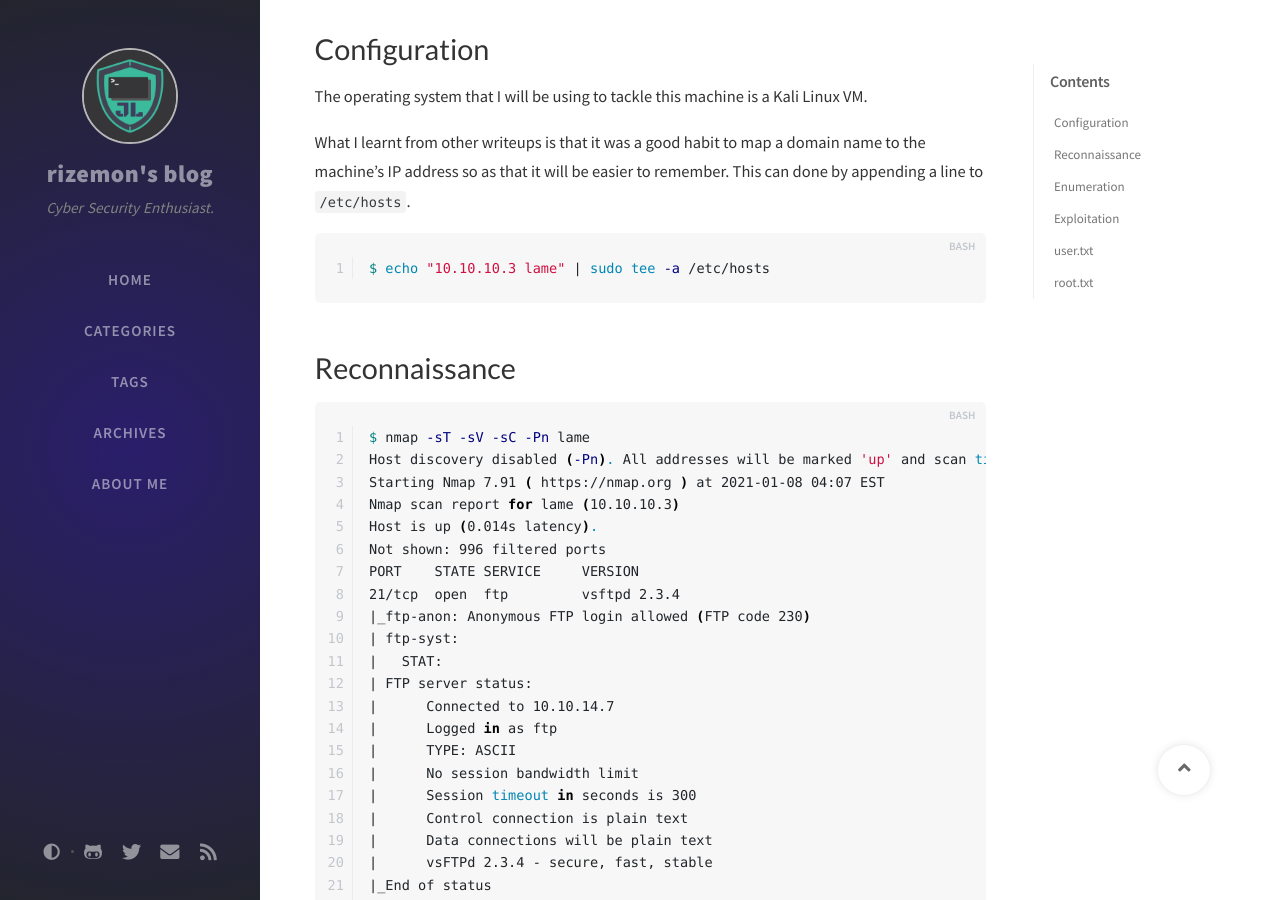
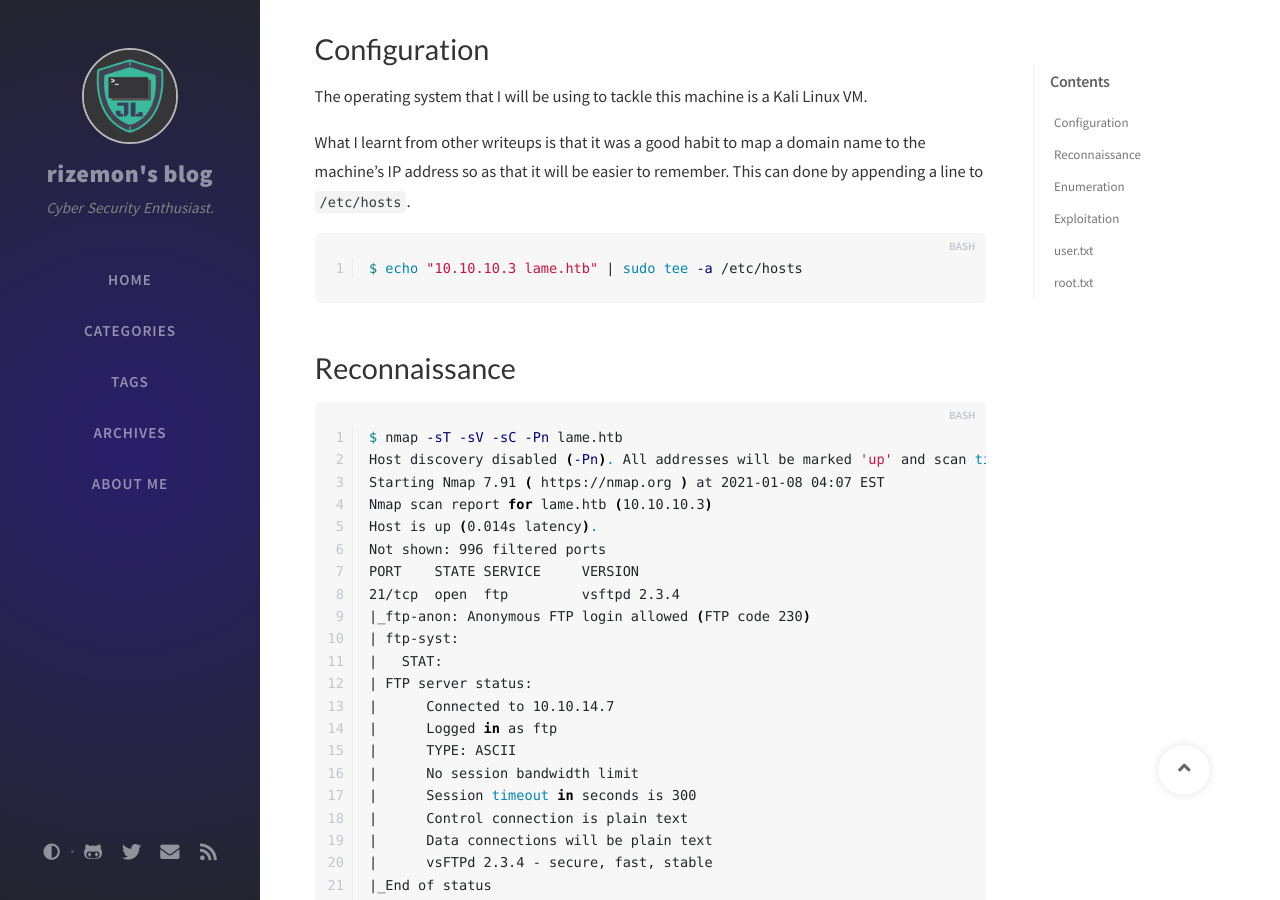
Before and after one commit to rizemon/rizemon.github.io, a Jekyll site: the page built from _posts/2021-01-08-lame-htb.markdown, in a window 1280 px wide and 900 px high, scrolled down 758 px. Built offline with Jekyll 4.4.1, drawn with Linux system fonts in a browser that asks for light colours; nearby versions of some CDN libraries; comment, search, counter and statistics services are not loaded; some of the changed text lies outside the part shown.

Commit message:
Changed from lame to lame.htb

````diff
--- a/_posts/2021-01-08-lame-htb.markdown
+++ b/_posts/2021-01-08-lame-htb.markdown
@@ -16,16 +16,16 @@ The operating system that I will be using to tackle this machine is a Kali Linux
 What I learnt from other writeups is that it was a good habit to map a domain name to the machine's IP address so as that it will be easier to remember. This can done by appending a line to `/etc/hosts`.
 
 ```bash
-$ echo "10.10.10.3 lame" | sudo tee -a /etc/hosts
+$ echo "10.10.10.3 lame.htb" | sudo tee -a /etc/hosts
 ```
 
 # Reconnaissance
 
 ```bash
-$ nmap -sT -sV -sC -Pn lame
+$ nmap -sT -sV -sC -Pn lame.htb
 Host discovery disabled (-Pn). All addresses will be marked 'up' and scan times will be slower.
 Starting Nmap 7.91 ( https://nmap.org ) at 2021-01-08 04:07 EST
-Nmap scan report for lame (10.10.10.3)
+Nmap scan report for lame.htb (10.10.10.3)
 Host is up (0.014s latency).
 Not shown: 996 filtered ports
 PORT    STATE SERVICE     VERSION
@@ -78,10 +78,10 @@ Nmap done: 1 IP address (1 host up) scanned in 57.60 seconds
 Only a few ports to interact with, which is great! Seeing that `vsftpd 2.3.4` is running on port `21`, I instantly remembered of the funny backdoor where sending a `:)` in the username would result in a shell listening on port `6200`. I used `nmap`'s `ftp-vsftpd-backdoor` script and it revealed that the backdoor was no longer there :/
 
 ```bash
-$ nmap -Pn --script ftp-vsftpd-backdoor -p 21 lame
+$ nmap -Pn --script ftp-vsftpd-backdoor -p 21 lame.htb
 Host discovery disabled (-Pn). All addresses will be marked 'up' and scan times will be slower.
 Starting Nmap 7.91 ( https://nmap.org ) at 2021-01-08 04:41 EST
-Nmap scan report for lame (10.10.10.3)
+Nmap scan report for lame.htb (10.10.10.3)
 Host is up (0.015s latency).
 
 PORT   STATE SERVICE
@@ -180,7 +180,7 @@ buf += b"\x6b"
 After replacing the shellcode in the script with one we generated, we can start our `nc` listener on port `9999` and run the script.
 
 ```bash
-$ python samba_usermap_exploit.py lame
+$ python samba_usermap_exploit.py lame.htb
 ```
 
 ```bash
````
